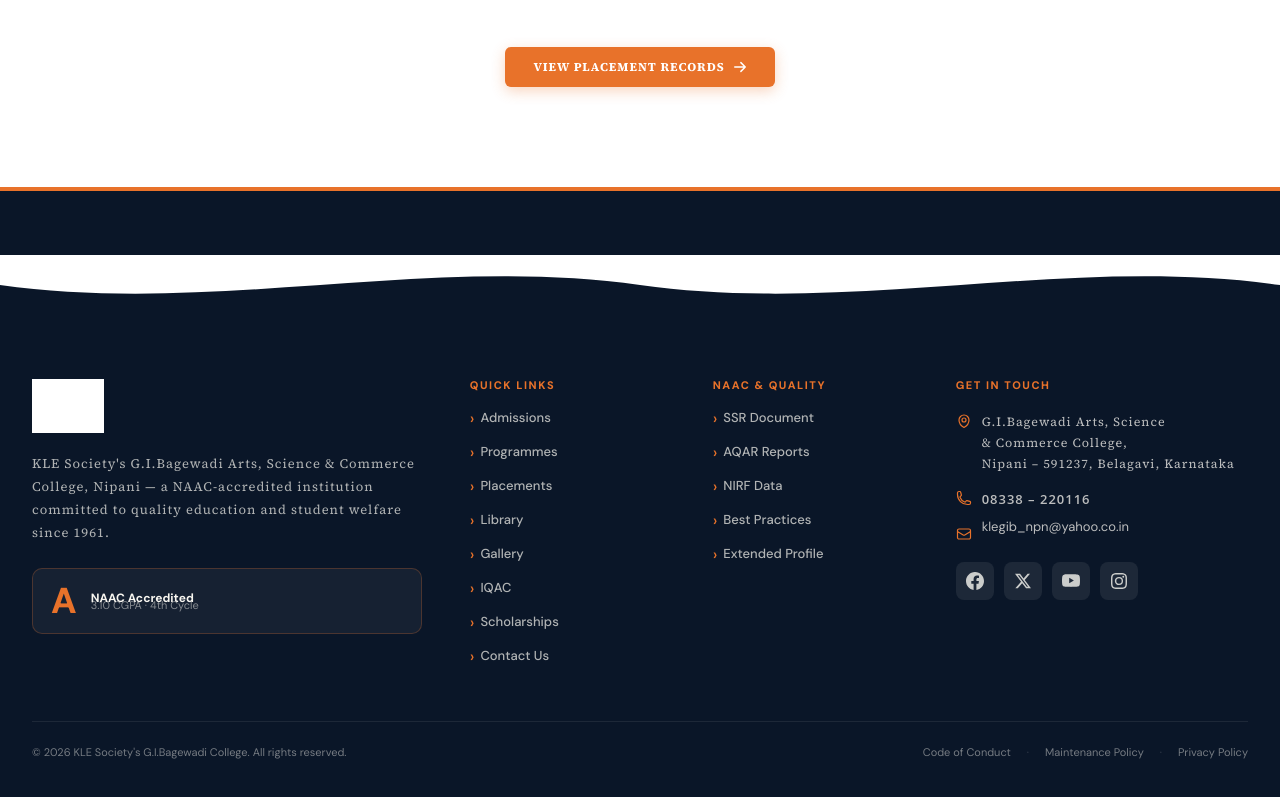
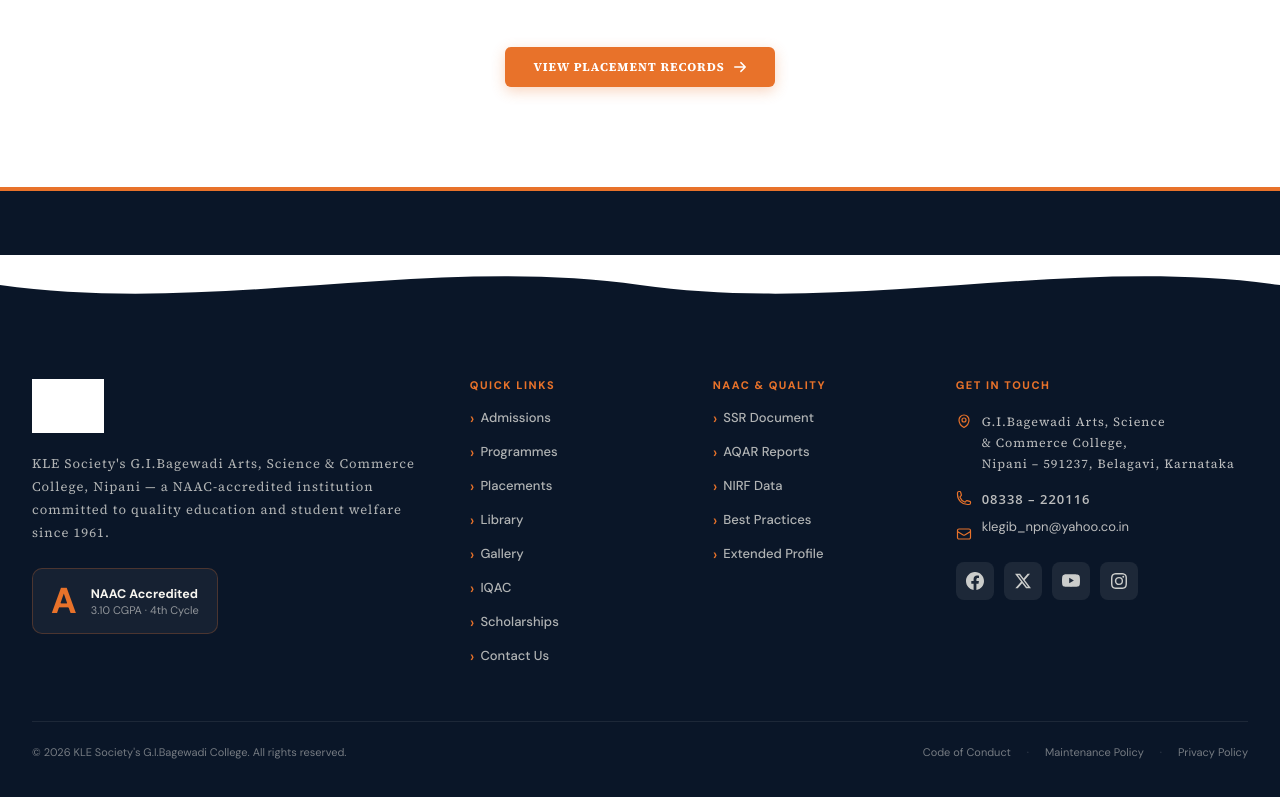
Before and after one commit to Rrayan0001/KLE_NPN, a Next.js app: page / in a window 1280 px wide. Shown: the part 4901-5698 px from the top of the page. Built offline with nearby package versions, Linux system fonts and the light colour scheme; grey boxes are pictures that could not be loaded.

Commit message:
fix: resolve footer naac badge line overlapping with custom accred text flexbox

```diff
--- a/src/components/Footer.tsx
+++ b/src/components/Footer.tsx
@@ -61,7 +61,7 @@
             </p>
             <div className={s.footerAccredBadge}>
               <span className={s.footerAccredGrade}>A</span>
-              <div>
+              <div className={s.footerAccredText}>
                 <div className={s.footerAccredLabel}>NAAC Accredited</div>
                 <div className={s.footerAccredSub}>3.10 CGPA · 4th Cycle</div>
               </div>
--- a/src/styles/layout.module.css
+++ b/src/styles/layout.module.css
@@ -538,10 +538,11 @@
 .footerBrand { }
 .footerLogo { height: 54px; width: auto; object-fit: contain; margin-bottom: 20px; filter: brightness(0) invert(1); display: block; }
 .footerDesc { font-size: 13px; color: rgba(248,246,240,.7); line-height: 1.75; margin: 0 0 24px; font-family: var(--font-source-serif),Georgia,serif; }
-.footerAccredBadge { display: flex; align-items: center; gap: 14px; background: rgba(248,246,240,.05); border: 1px solid rgba(232,114,42,.25); border-radius: 10px; padding: 14px 18px; }
+.footerAccredBadge { display: flex; align-items: center; gap: 14px; background: rgba(248,246,240,.05); border: 1px solid rgba(232,114,42,.25); border-radius: 10px; padding: 14px 18px; width: max-content; }
 .footerAccredGrade { font-size: 36px; font-weight: 900; color: #E8722A; font-family: var(--font-dm-sans),sans-serif; line-height: 1; }
-.footerAccredLabel { font-size: 12px; font-weight: 700; color: #F8F6F0; }
-.footerAccredSub { font-size: 11px; color: rgba(248,246,240,.5); margin-top: 2px; }
+.footerAccredText { display: flex; flex-direction: column; gap: 2px; text-align: left; }
+.footerAccredLabel { font-size: 12.5px; font-weight: 700; color: #F8F6F0; line-height: 1.3; }
+.footerAccredSub { font-size: 11px; color: rgba(248,246,240,.55); line-height: 1.2; }
 .footerColTitle { font-size: 11px; font-weight: 800; letter-spacing: .14em; text-transform: uppercase; color: #E8722A; margin: 0 0 18px; }
 .footerLinks { list-style: none; padding: 0; margin: 0; display: flex; flex-direction: column; gap: 10px; }
 .footerLink { color: rgba(248,246,240,.7); font-size: 13px; font-weight: 500; text-decoration: none; transition: color .2s; display: flex; align-items: center; gap: 6px; }
```
